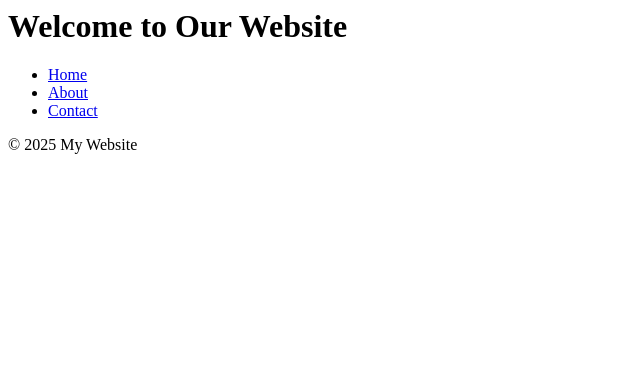
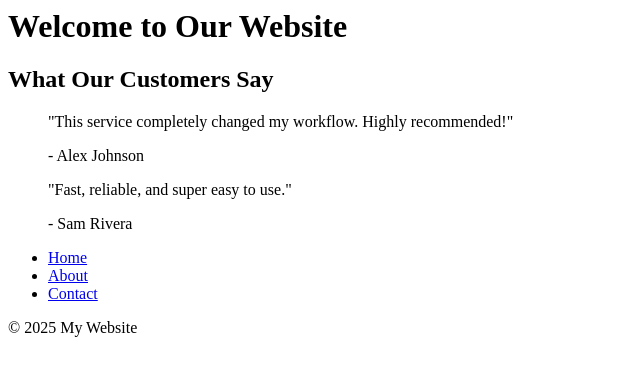
Before and after one commit to gmc2104/version-control-simulation-Gracie, a plain HTML site: page index.html in a window 1280 px wide. Shown: the whole page, without its empty margins (0-640 px from the left). Drawn offline with Linux system fonts and the light colour scheme.

Commit message:
Add testimonials section to index.html

```diff
--- a/index.html
+++ b/index.html
@@ -5,6 +5,17 @@
   <body>
     <h1>Welcome to Our Website</h1>
   </body>
+  <section class="testimonials">
+  <h2>What Our Customers Say</h2>
+  <blockquote>
+    <p>"This service completely changed my workflow. Highly recommended!"</p>
+    <footer>- Alex Johnson</footer>
+  </blockquote>
+  <blockquote>
+    <p>"Fast, reliable, and super easy to use."</p>
+    <footer>- Sam Rivera</footer>
+  </blockquote>
+</section>
   <nav>
   <ul>
     <li><a href="#">Home</a></li>
```
